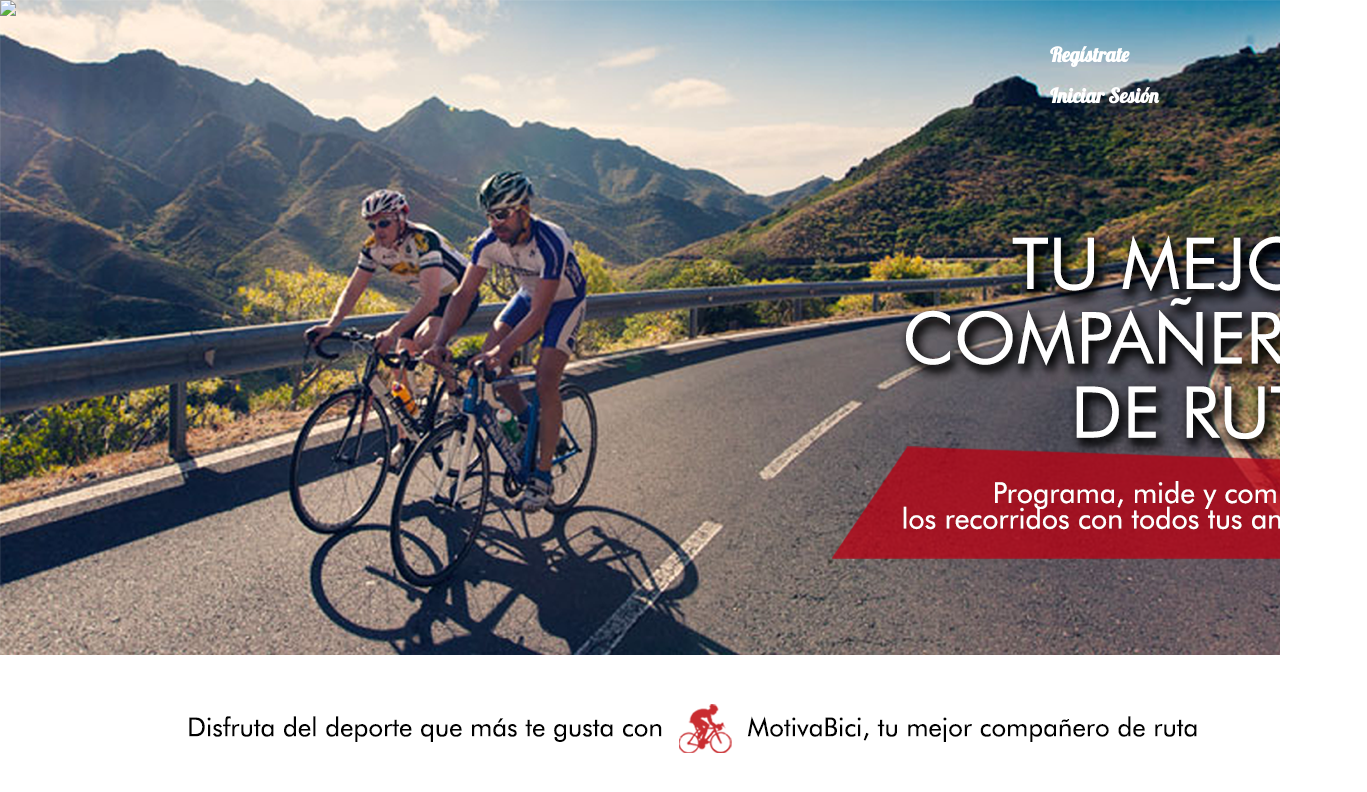
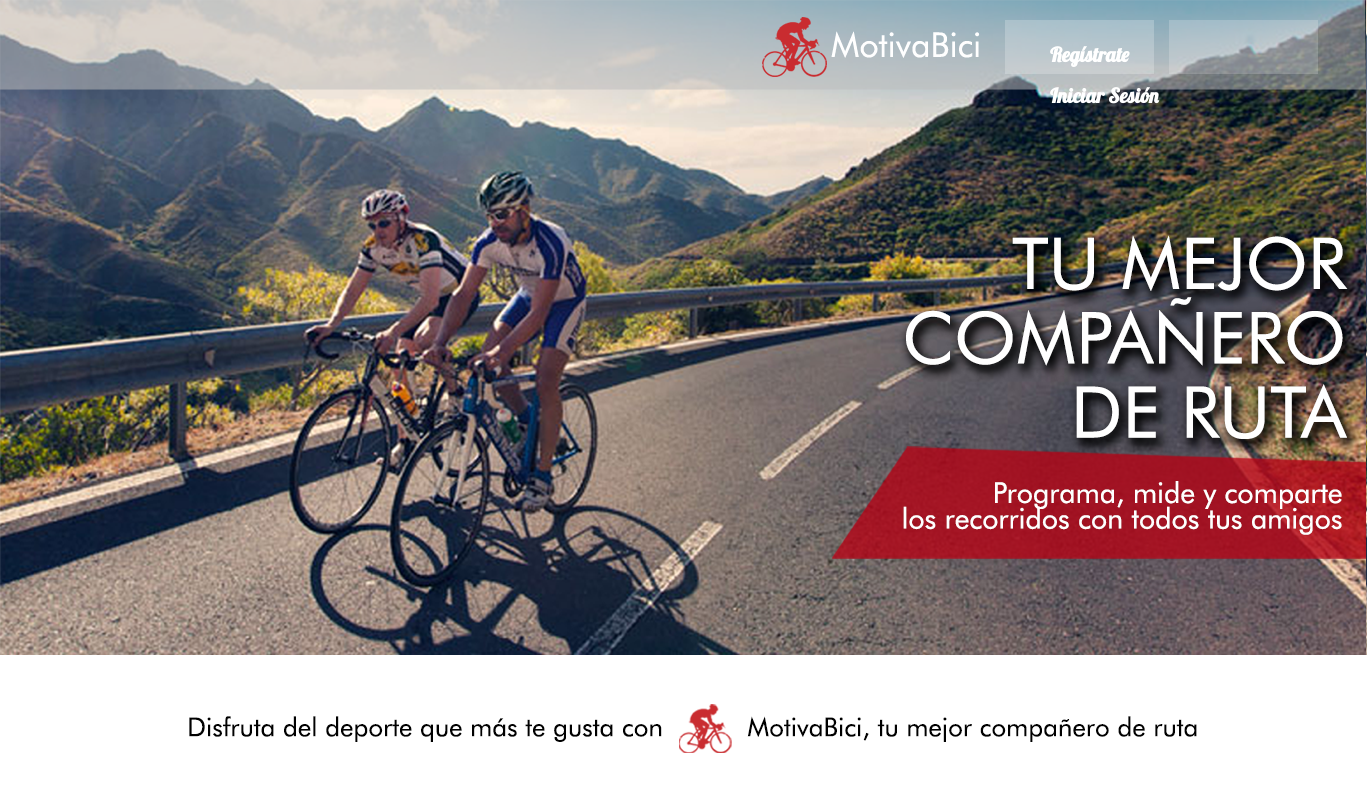
Before and after one commit to julianfdez13/Proyecto_Final, a website: page index.html in a window 1280 px wide. Shown: the whole page, 1367 px wide, since content can reach past the window. Drawn offline with Linux system fonts and the light colour scheme; files that its build step writes are made by us from their sources; files whose address does not match are found by name.

Commit message:
Se indentó

```diff
--- a/index.html
+++ b/index.html
@@ -5,25 +5,27 @@
     <meta name="Language" content="ES(Colombia)">
 
     <title>MotivaBici</title>
-  <link rel="shortcut icon" href="bici.png">
-  <link rel="stylesheet" href="http://fonts.googleapis.com/css?family=Lobster" />
-  <link rel="stylesheet" href="style.css" type="text/css"/>
+    <link rel="shortcut icon" href="assets/imgs/bici.png">
+    <link rel="stylesheet" href="http://fonts.googleapis.com/css?family=Lobster"/>
+    <link rel="stylesheet" href="assets/css/style.css" type="text/css"/>
 
     <!-- stickyheader-->
-  <script type="text/javascript" src="stickyheader.js"></script>
+    <script type="text/javascript" src="assets/js/stickyheader.js"></script>
 
 </head>
 
 <body>
 
 <div id="header">
- <div class="logo"><img src="header.png"></div>
+    <div class="logo"><img src="assets/imgs/header.png"></div>
     <div class="wrapper">
 
         <ul class="fancyNav">
 
-        <li><a href=maritalia.html>Regístrate</a><li>
-				<li><a href=Objetivos.html>Iniciar Sesión</a><li>
+            <li><a href=maritalia.html>Regístrate</a>
+            <li>
+            <li><a href=Objetivos.html>Iniciar Sesión</a>
+            <li>
 
         </ul>
     </div>
```
Lines whose indentation alone changed are shown as unchanged.
